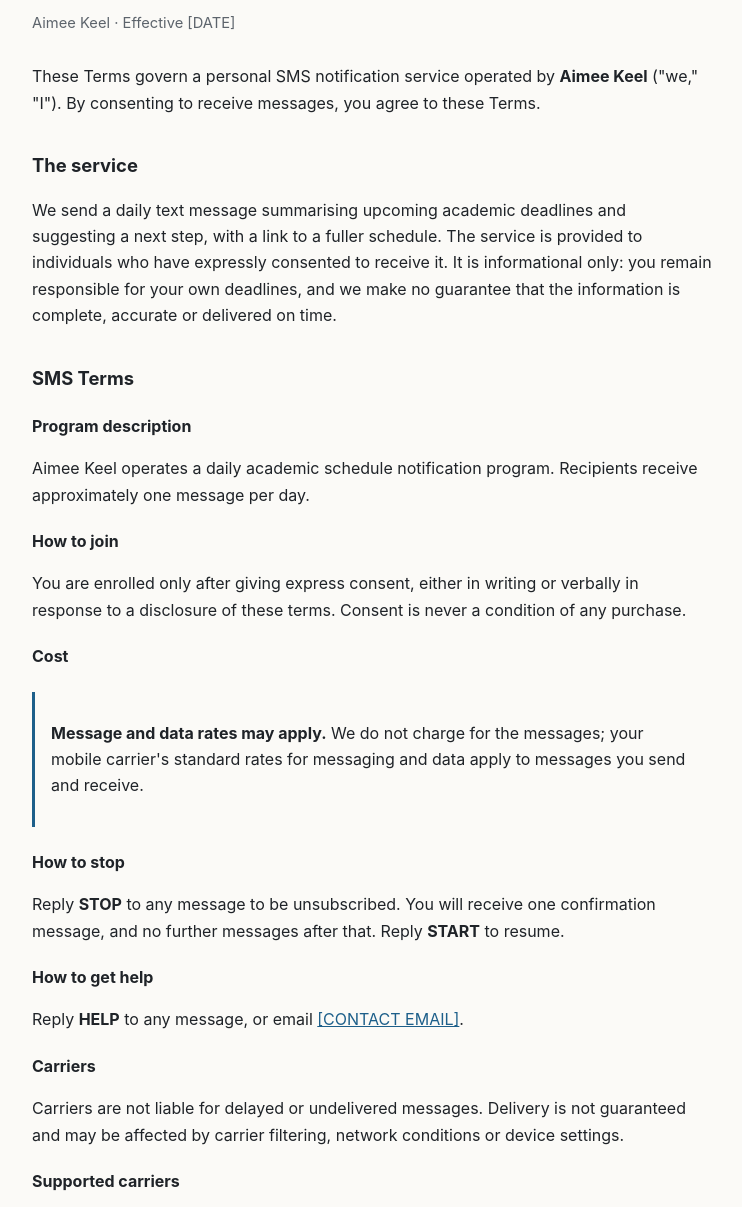
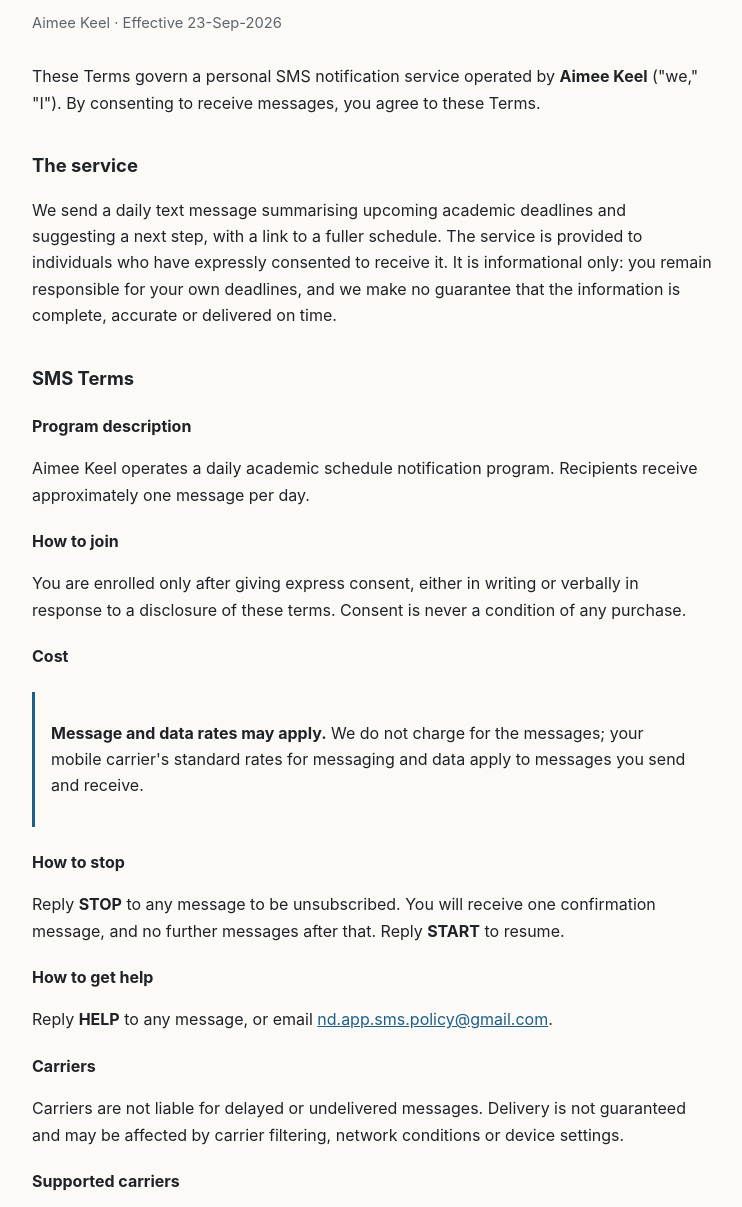
Before and after one commit to AimeeKeel/sms-policies, a plain HTML site: page terms.html in a window 1280 px wide. Shown: the part 93-1300 px from the top of the page, without its empty margins (268-1010 px from the left). Drawn offline with Linux system fonts and the light colour scheme.

Commit message:
Update contact email and effective date in terms.html
Adding date and email

```diff
--- a/terms.html
+++ b/terms.html
@@ -25,7 +25,7 @@ footer{margin-top:44px;padding-top:18px;border-top:1px solid var(--line);color:v
 <main>
 
 <h1>Terms &amp; Conditions</h1>
-<p class="meta">Aimee Keel &middot; Effective [DATE]</p>
+<p class="meta">Aimee Keel &middot; Effective 23-Sep-2026</p>
 
 <p>These Terms govern a personal SMS notification service operated by <strong>Aimee Keel</strong>
 ("we," "I"). By consenting to receive messages, you agree to these Terms.</p>
@@ -57,7 +57,7 @@ a disclosure of these terms. Consent is never a condition of any purchase.</p>
 message, and no further messages after that. Reply <strong>START</strong> to resume.</p>
 
 <h3>How to get help</h3>
-<p>Reply <strong>HELP</strong> to any message, or email <a href="mailto:[CONTACT EMAIL]">[CONTACT EMAIL]</a>.</p>
+<p>Reply <strong>HELP</strong> to any message, or email <a href="mailto:nd.app.sms.policy@gmail.com">nd.app.sms.policy@gmail.com</a>.</p>
 
 <h3>Carriers</h3>
 <p>Carriers are not liable for delayed or undelivered messages. Delivery is not guaranteed and may
@@ -85,7 +85,7 @@ the service, including any consequence of a missed, delayed or inaccurate messag
 Continuing to receive messages after a change means you accept the updated Terms.</p>
 
 <h2>Contact</h2>
-<p>Aimee Keel &middot; <a href="mailto:[CONTACT EMAIL]">[CONTACT EMAIL]</a></p>
+<p>Aimee Keel &middot; <a href="mailto:nd.app.sms.policy@gmail.com">nd.app.sms.policy@gmail.com</a></p>
 
 <footer>
   Aimee Keel &middot; <a href="./privacy.html">Privacy Policy</a>
```
